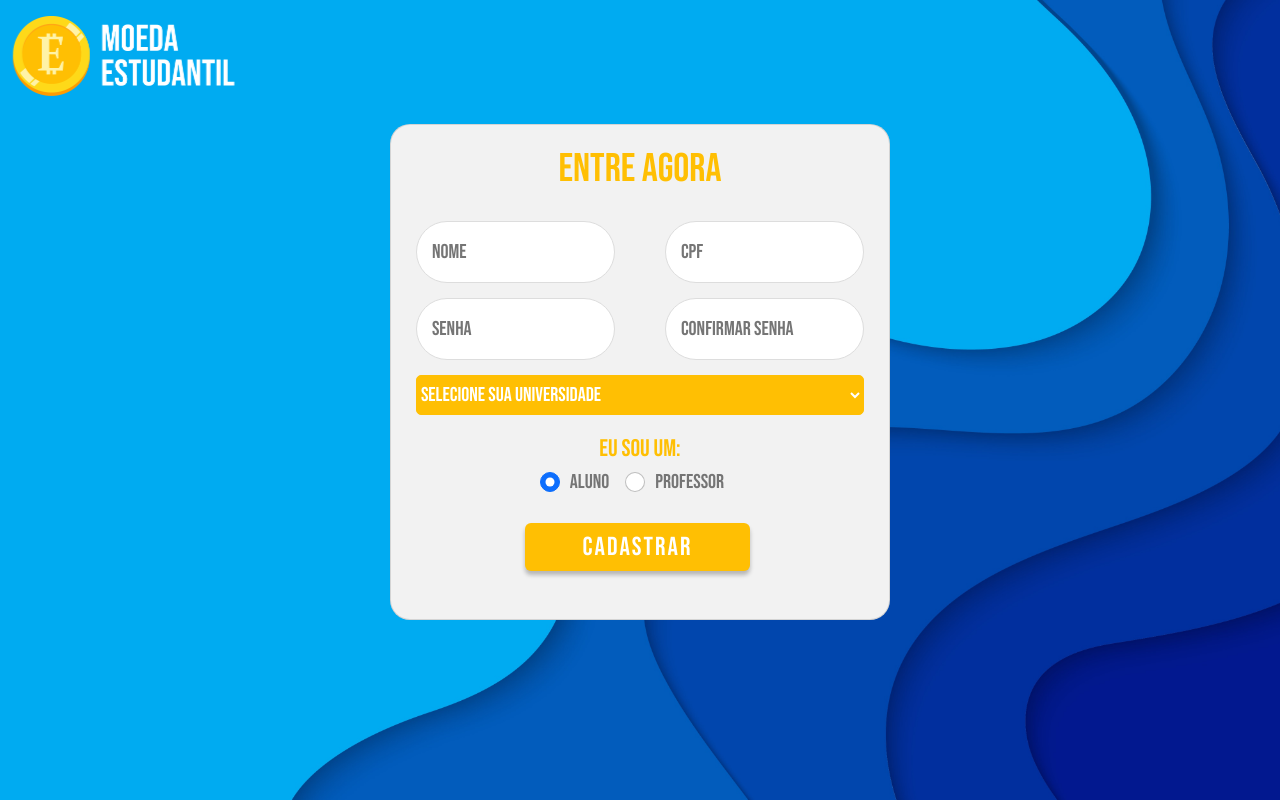
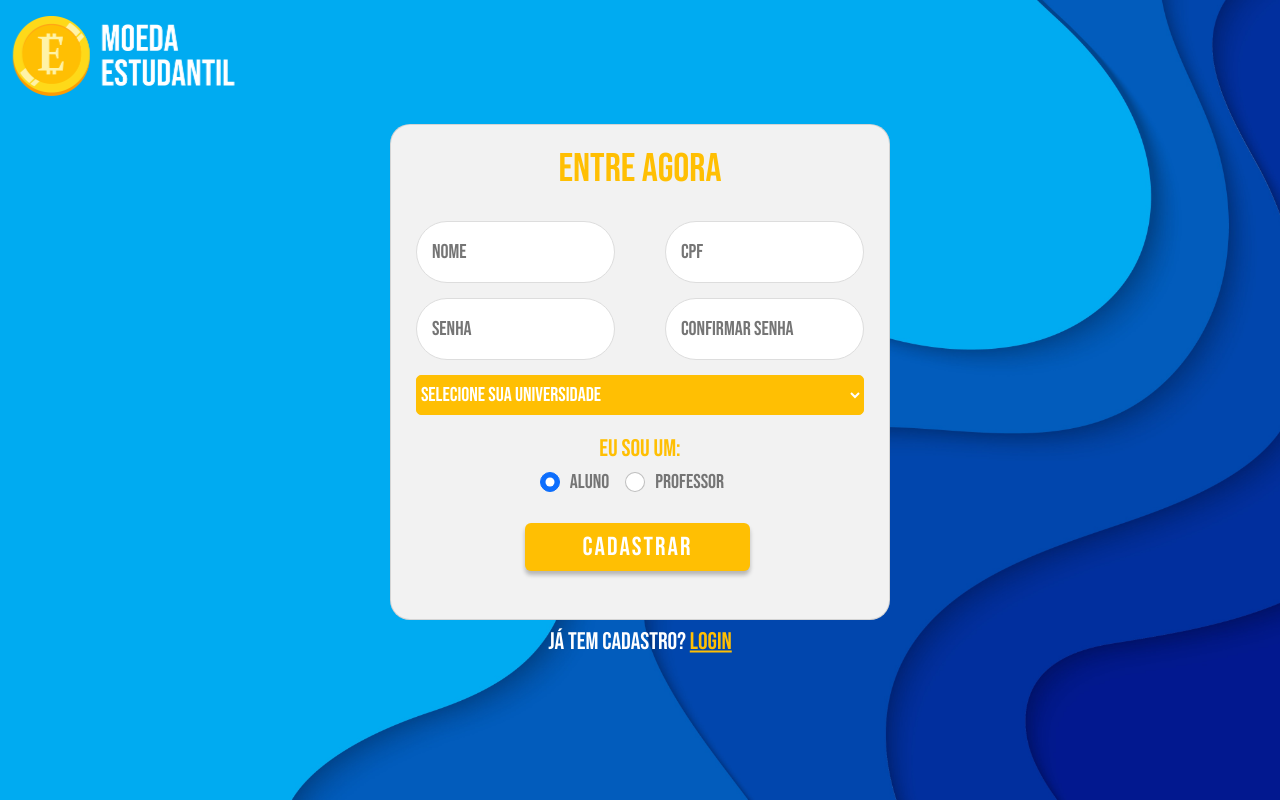
Before and after one commit to jeronimoluiz/Moeda-Estudantil, a Vue app in the folder frontend/: page /register in a window 1280 px wide. Built offline with nearby package versions, Linux system fonts and the light colour scheme.

Commit message:
Inserção do link para a tela de login na tela de cadastro

```diff
--- a/frontend/src/components/Register.vue
+++ b/frontend/src/components/Register.vue
@@ -36,6 +36,10 @@
           <button id = "button_signup" type="primary">Cadastrar</button><br>
           <br>
         </form>
+      </div>
+      <div class="link-login">
+        Já tem cadastro?
+        <router-link to="/login" id="_link-login">Login</router-link>
       </div>
     </div>
   </div>
@@ -159,6 +163,23 @@
     color: #ffbf03
   }
 
+  .link-login{
+    position: relative;
+    transform: translate(0%, 450%);
+
+    font-family: Bebas Neue;
+    font-style: normal;
+    font-weight: normal;
+    font-size: 24px;
+    line-height: 29px;
+
+    color: #FFFFFF;
+  }
+
+  #_link-login{
+    color: #ffbf03
+  }
+
   #button_signup{
     width: 45%;
     white-space: normal;
@@ -177,16 +198,6 @@
     font-size: 26px;
     box-shadow: 0px 4px 4px rgba(0, 0, 0, 0.25);
   }
-  #esquerda{
-    color: #2c3e50;
-    padding: 0 110px 0 0;
-    font-family: Tahoma, Geneva, sans-serif;
-  }
-  #direita{
-    color: #2c3e50;
-    font-family: Tahoma, Geneva, sans-serif;
-
-  }
 
 @font-face {
     font-family: 'Bebas Neue';
```
